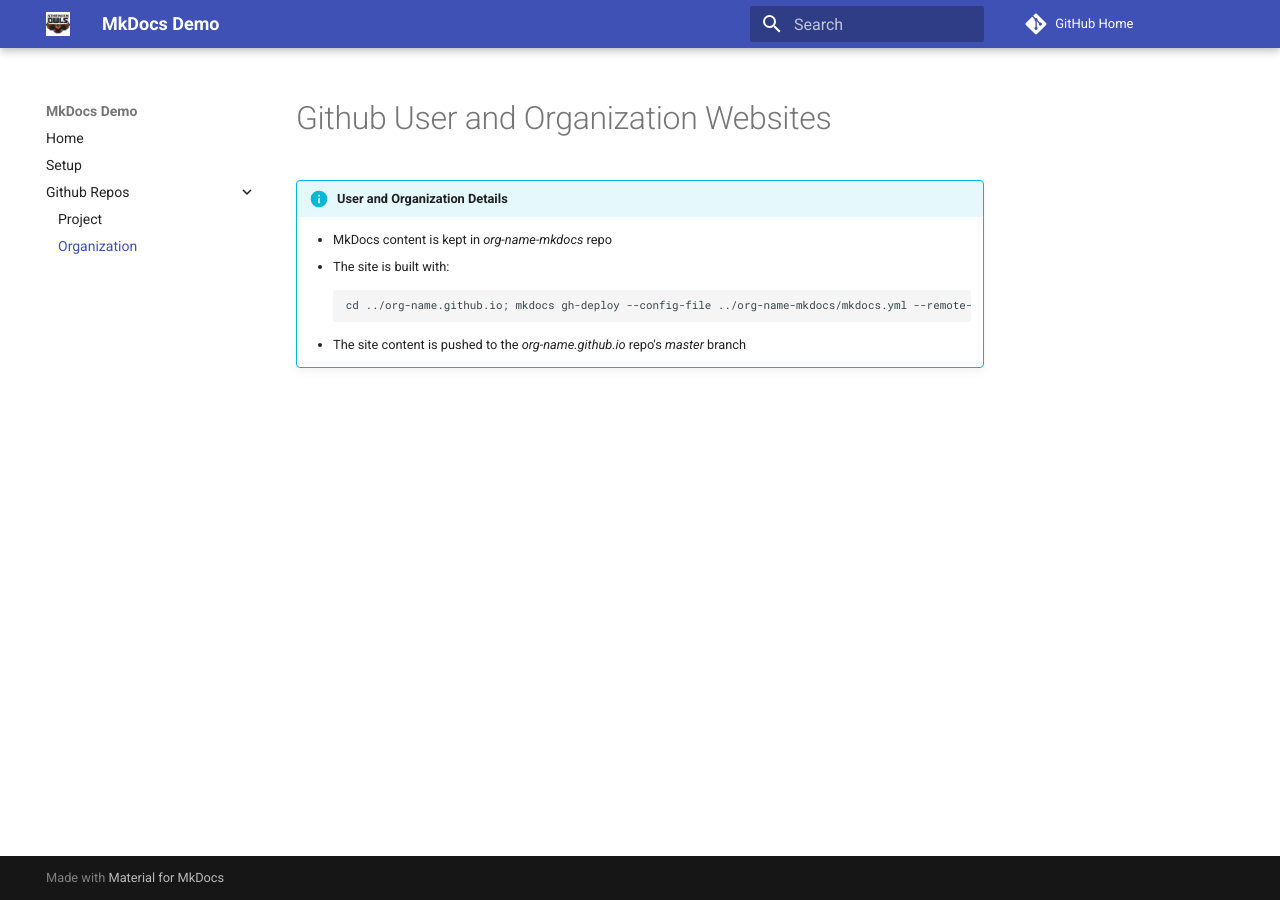
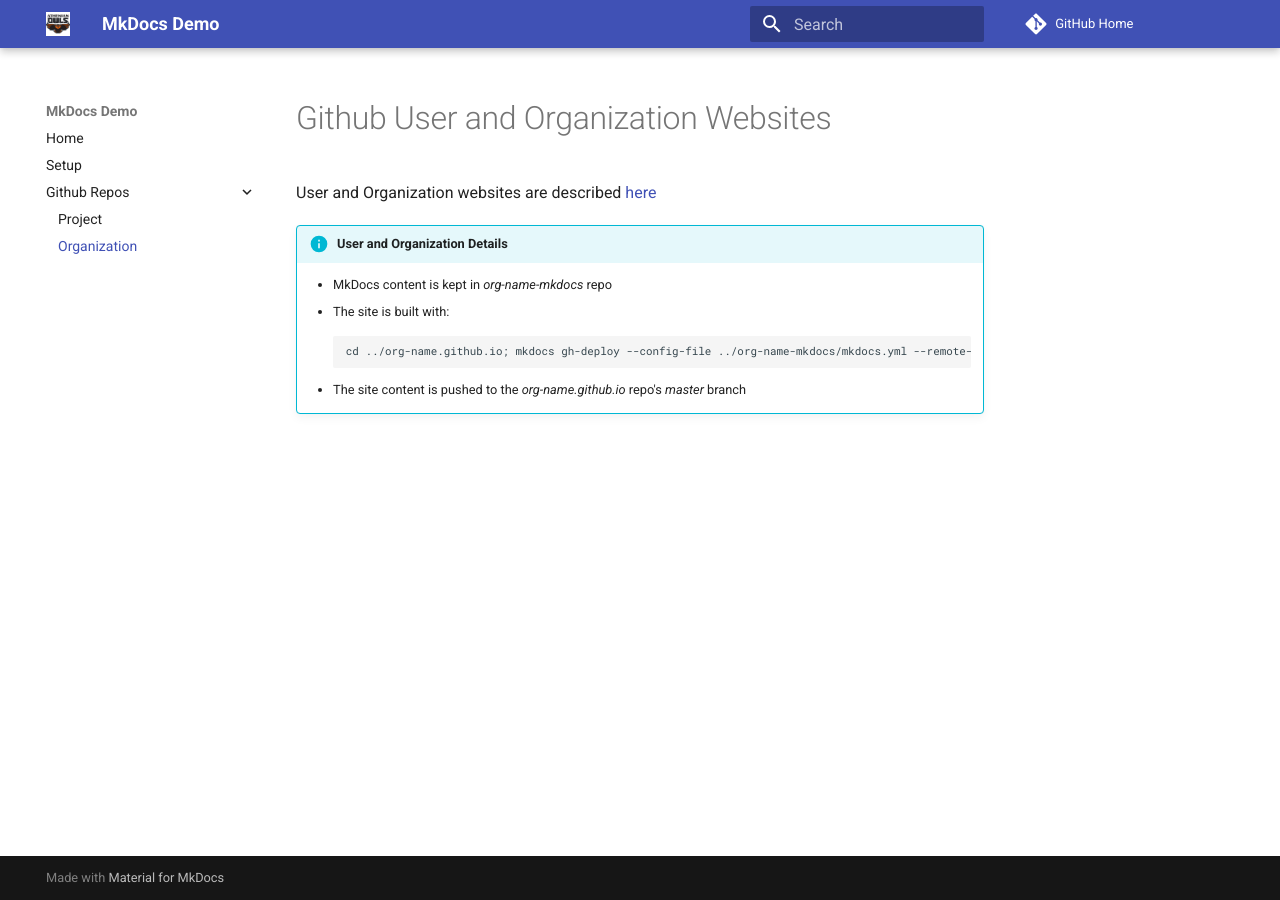
Before and after one commit to athenian-programming/mkdocs-demo, an MkDocs documentation site: the page built from docs/github-organization.md, in a window 1280 px wide. Built offline with MkDocs 1.6.1 and Material for MkDocs 9.7.7, drawn with Linux system fonts in a browser that asks for light colours; comment, search, counter and statistics services are not loaded.

Commit message:
Update docs

```diff
--- a/docs/github-organization.md
+++ b/docs/github-organization.md
@@ -1,4 +1,6 @@
 # Github User and Organization Websites
+
+User and Organization websites are described [here](https://help.github.com/articles/user-organization-and-project-pages/#user-and-organization-pages-sites)
 
 !!! info "User and Organization Details"
 
```
Also changed, not shown: docs/github-project.md (+2 -0 lines).
